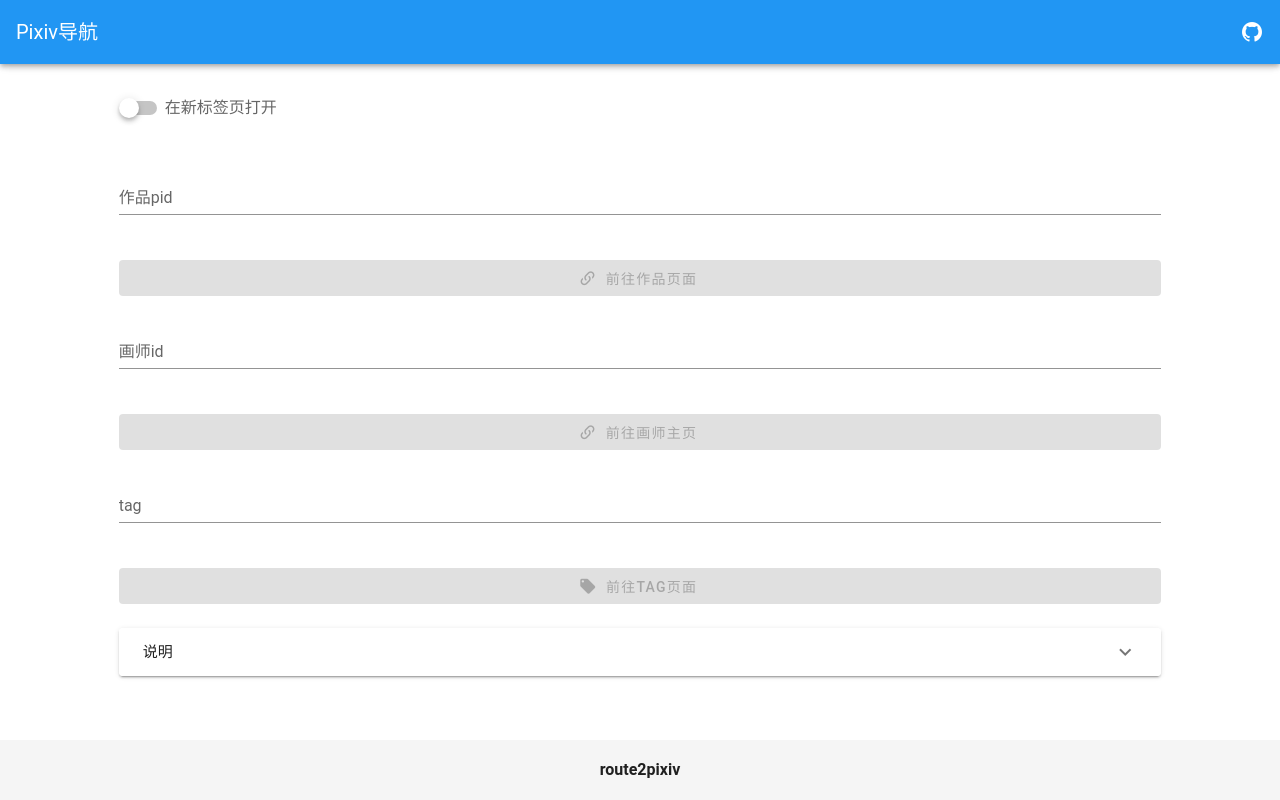
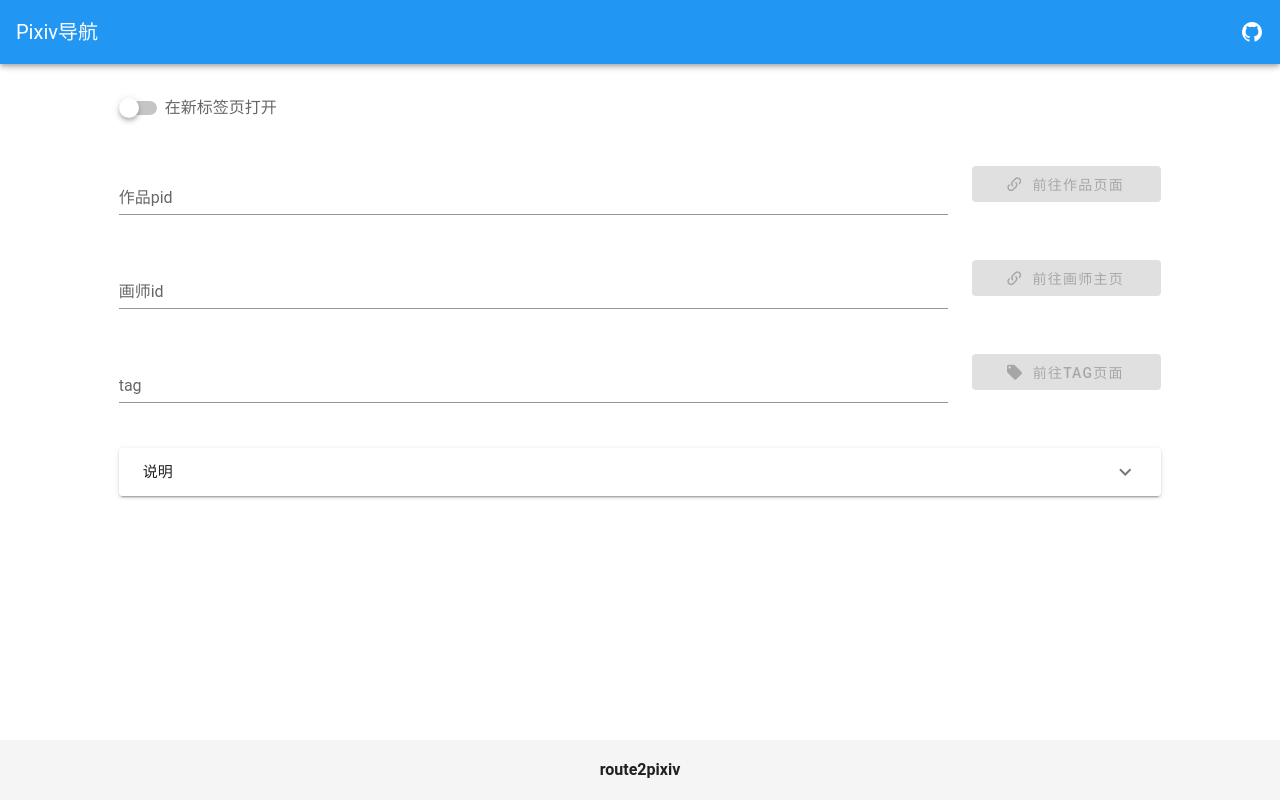
Before and after one commit to AkariRin/pixiv-router, a Vue app: page / in a window 1280 px wide. Built offline with nearby package versions, Linux system fonts and the light colour scheme; a small style sheet from the web is missing.

Commit message:
chore: 电脑端界面优化

```diff
--- a/src/App.vue
+++ b/src/App.vue
@@ -22,23 +22,21 @@
     <v-main>
       <v-container fluid>
         <v-row>
-          <v-col cols="10" offset="1">
+          <v-col cols="12" md="10" offset-md="1">
             <v-switch v-model="blank">
               <template v-slot:label>在新标签页打开</template>
             </v-switch>
           </v-col>
         </v-row>
         <v-row>
-          <v-col cols="10" offset="1">
+          <v-col cols="12" md="8" offset-md="1">
             <v-text-field
               v-model="pid"
               label="作品pid"
               clearable
             ></v-text-field>
           </v-col>
-        </v-row>
-        <v-row>
-          <v-col cols="10" offset="1">
+          <v-col cols="12" md="2">
             <v-btn
               :href="pidLink"
               :target="target"
@@ -52,16 +50,14 @@
           </v-col>
         </v-row>
         <v-row>
-          <v-col cols="10" offset="1">
+          <v-col cols="12" md="8" offset-md="1">
             <v-text-field
               v-model="illustratorId"
               label="画师id"
               clearable
             ></v-text-field>
           </v-col>
-        </v-row>
-        <v-row>
-          <v-col cols="10" offset="1">
+          <v-col cols="12" md="2">
             <v-btn
               :href="illustratorLink"
               :target="target"
@@ -75,12 +71,10 @@
           </v-col>
         </v-row>
         <v-row>
-          <v-col cols="10" offset="1">
+          <v-col cols="12" md="8" offset-md="1">
             <v-text-field v-model="tag" label="tag" clearable></v-text-field>
           </v-col>
-        </v-row>
-        <v-row>
-          <v-col cols="10" offset="1">
+          <v-col cols="12" md="2">
             <v-btn
               :href="tagLink"
               :target="target"
@@ -94,7 +88,7 @@
           </v-col>
         </v-row>
         <v-row>
-          <v-col cols="10" offset="1">
+          <v-col cols="12" md="10" offset-md="1">
             <v-expansion-panels>
               <v-expansion-panel>
                 <v-expansion-panel-header>说明</v-expansion-panel-header>
```
